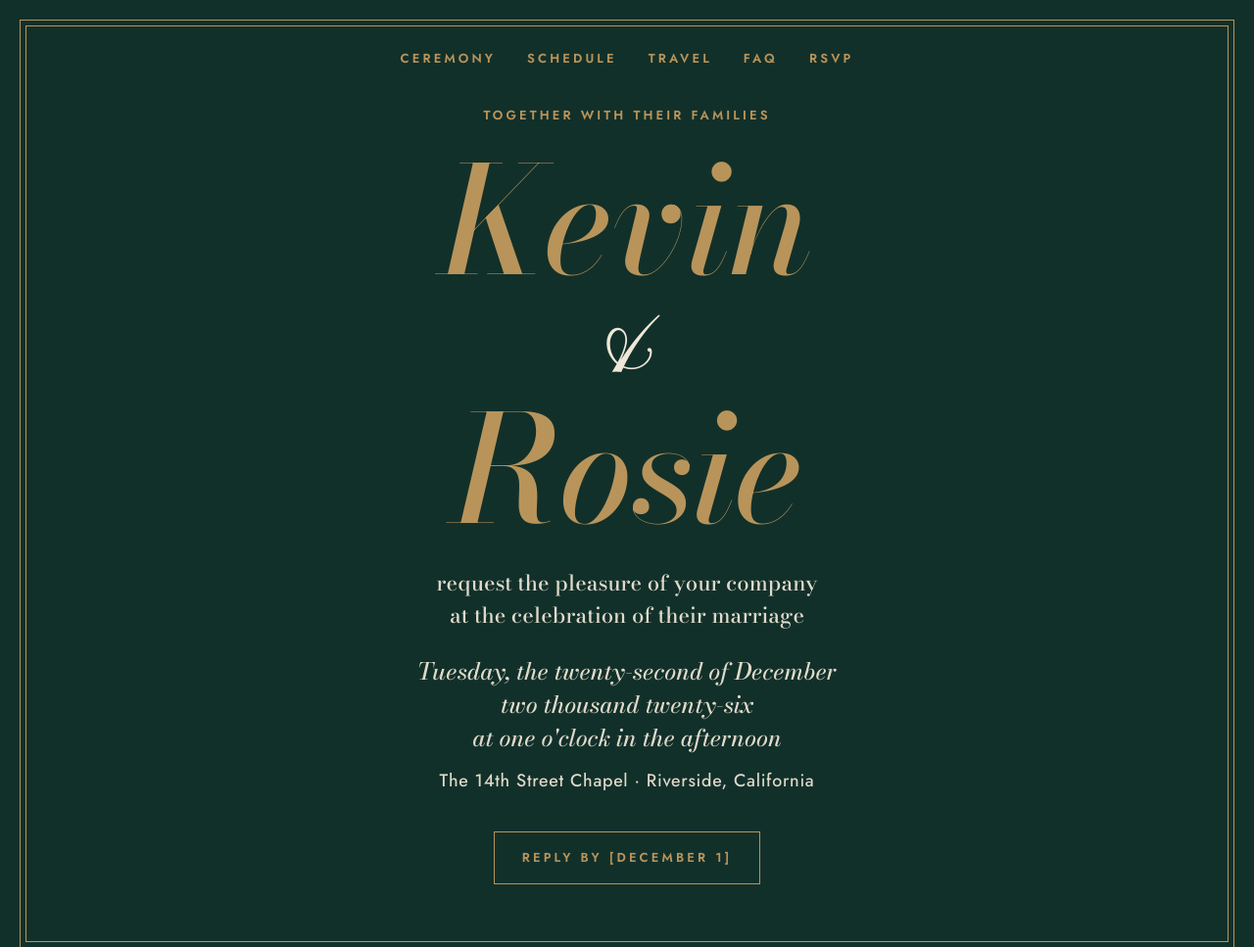
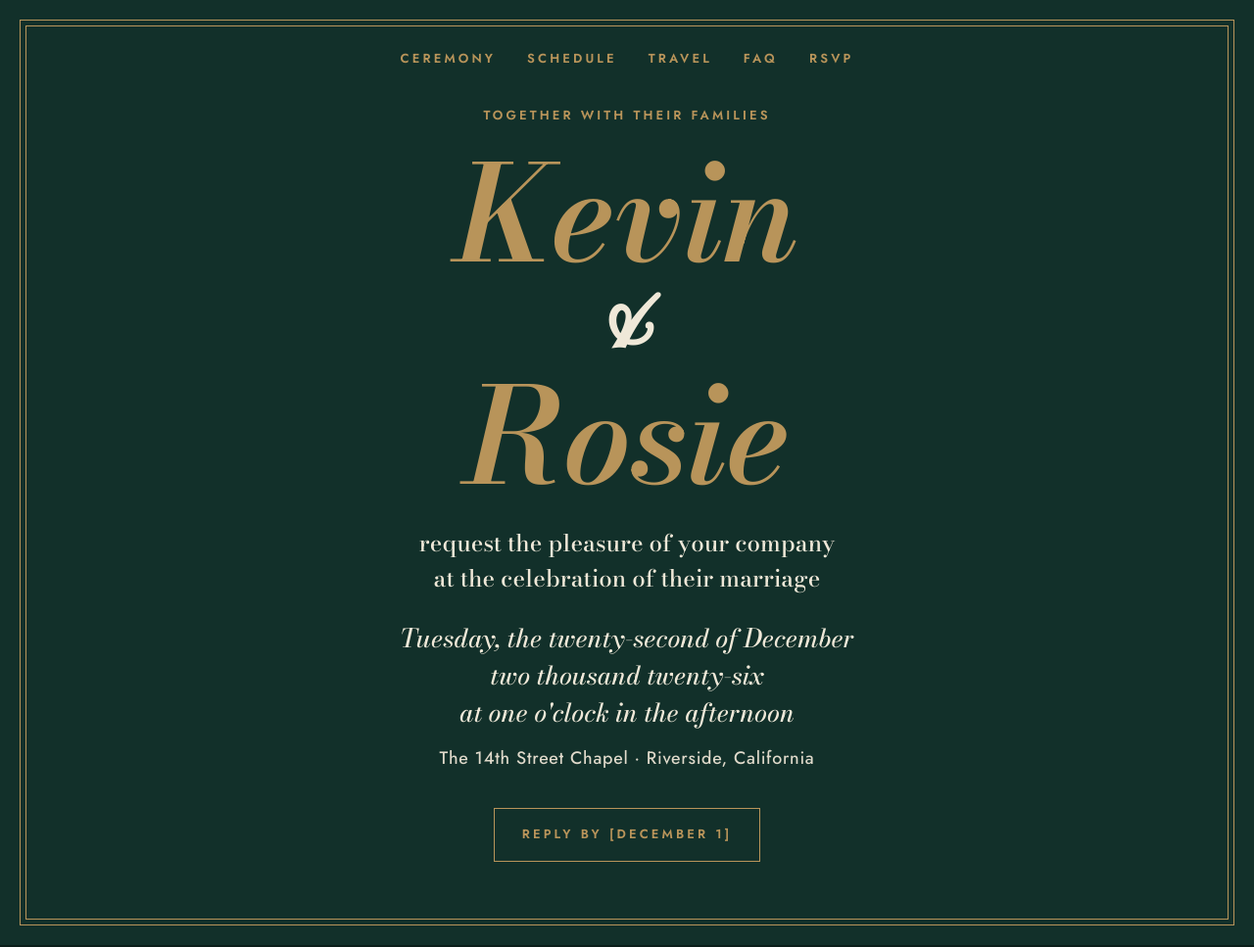
Before and after one commit to Keviendo/wedding, a plain HTML site: page index.html in a window 1280 px wide. Shown: the top 967 px of the page at 98% size. Drawn offline with nearby package versions, Linux system fonts and the light colour scheme.

Commit message:
Sturdier hero type: solid gold names in Bodoni's text cut, ivory invitation wording
Drops the clipped-gradient foil sheen, which thinned the hairlines
until parts of the letters disappeared on the dark green.

Co-Authored-By: Claude <noreply@anthropic.com>

```diff
--- a/styles.css
+++ b/styles.css
@@ -96,9 +96,10 @@ a:hover { color: var(--gold-light); }
   margin: 0;
   font-family: var(--display);
   font-style: italic;
-  font-weight: 500;
-  font-variation-settings: "opsz" 48;
-  font-size: clamp(3.75rem, 13vw, 9.5rem);
+  font-weight: 600;
+  /* Low optical size = Bodoni's sturdy text cut, so no stroke gets hairline-thin. */
+  font-variation-settings: "opsz" 11;
+  font-size: clamp(3.5rem, 12vw, 8.5rem);
   line-height: 0.95;
   letter-spacing: -0.01em;
 }
@@ -112,32 +113,24 @@ a:hover { color: var(--gold-light); }
   color: var(--ivory);
 }
 
-/* Gold foil with one pass of light across it on load. */
-.foil {
-  background: linear-gradient(100deg,
-    var(--gold) 0%, var(--gold) 42%, #f4e6c3 50%, var(--gold) 58%, var(--gold) 100%);
-  background-size: 300% 100%;
-  background-position: 0% 0;
-  -webkit-background-clip: text;
-  background-clip: text;
-  color: transparent;
-}
+/* Solid gold: a clipped gradient thins the strokes further. */
+.foil { color: var(--gold); }
 
 .request {
   margin: 1.75rem 0 1.5rem;
   font-family: var(--display);
-  font-variation-settings: "opsz" 24;
-  font-size: clamp(1.0625rem, 2vw, 1.375rem);
+  font-size: clamp(1.1875rem, 2.4vw, 1.5rem);
   line-height: 1.5;
+  color: var(--ivory);
 }
 
 .when {
   margin: 0 0 0.75rem;
   font-family: var(--display);
   font-style: italic;
-  font-variation-settings: "opsz" 24;
-  font-size: clamp(1.125rem, 2.2vw, 1.5rem);
-  line-height: 1.4;
+  font-size: clamp(1.25rem, 2.6vw, 1.625rem);
+  line-height: 1.45;
+  color: var(--ivory);
 }
 
 .where { margin: 0 0 2.25rem; letter-spacing: 0.04em; }
@@ -164,15 +157,10 @@ a:hover { color: var(--gold-light); }
   .invite > :nth-child(4) { animation-delay: 0.55s; }
   .invite > :nth-child(5) { animation-delay: 0.65s; }
   .invite > :nth-child(6) { animation-delay: 0.75s; }
-  .foil { animation: sheen 2.2s ease-in-out 0.9s both; }
 
   @keyframes rise {
     from { opacity: 0; transform: translateY(0.75rem); }
     to { opacity: 1; transform: none; }
-  }
-  @keyframes sheen {
-    from { background-position: 100% 0; }
-    to { background-position: 0% 0; }
   }
 }
 
@@ -233,7 +221,7 @@ a:hover { color: var(--gold-light); }
   font-family: var(--display);
   font-style: italic;
   font-weight: 500;
-  font-variation-settings: "opsz" 48;
+  font-variation-settings: "opsz" 11;
   font-size: clamp(2.25rem, 5vw, 3.25rem);
   line-height: 1.1;
   text-align: center;
@@ -432,7 +420,8 @@ input:-webkit-autofill {
 .monogram {
   font-family: var(--display);
   font-style: italic;
-  font-variation-settings: "opsz" 72;
+  font-weight: 600;
+  font-variation-settings: "opsz" 11;
   font-size: 2.25rem;
   color: var(--gold);
 }
```
